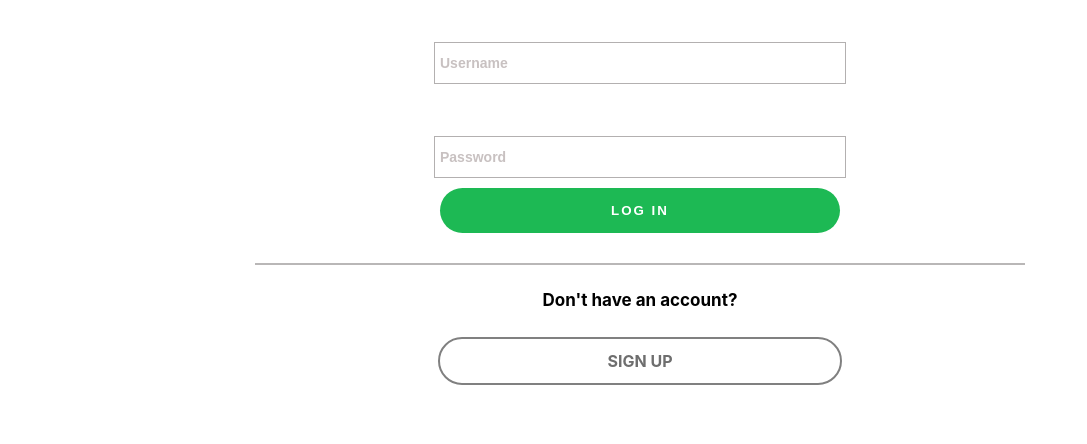
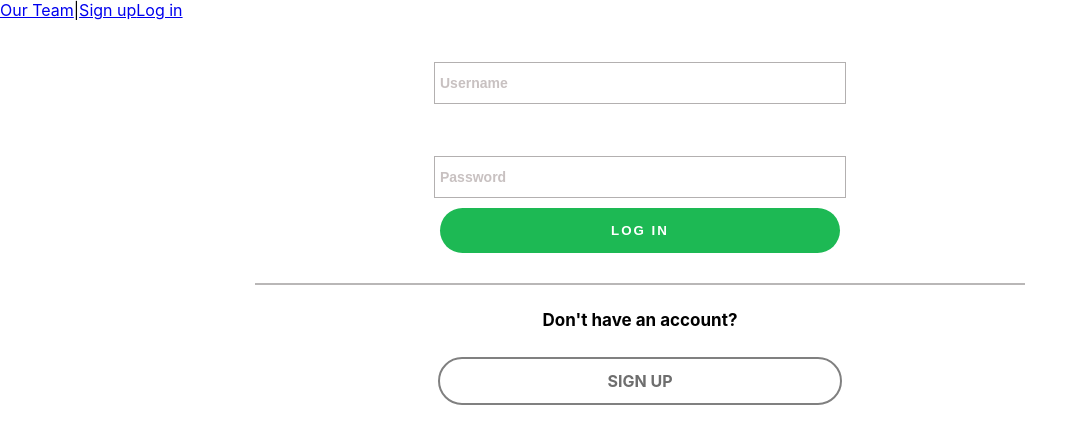
Before and after one commit to meep-morp/Suggestify-UI-Design, a React (Create React App) app in the folder spotify-song-suggestor/: page / in a window 1280 px wide. Shown: the top 444 px of the page, without its empty margins (0-1087 px from the left). Built offline with nearby package versions, Linux system fonts and the light colour scheme.

Commit message:
added nav

```diff
--- a/spotify-song-suggestor/src/components/nav.jsx
+++ b/spotify-song-suggestor/src/components/nav.jsx
@@ -3,7 +3,10 @@
 const Nav = props => {
     return (
         <nav>
-
+            <a href="#">Our Team</a>
+            <span>|</span>
+            <a href="/signup">Sign up</a>
+            <a href="/">Log in</a>
         </nav>
     )
 }
```
